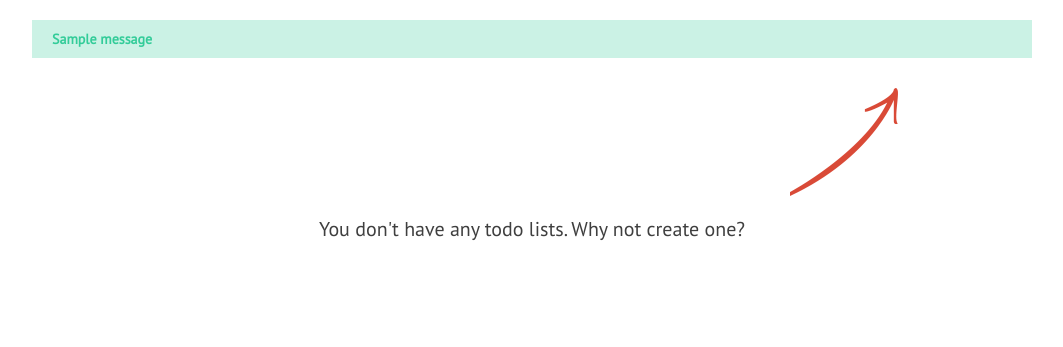
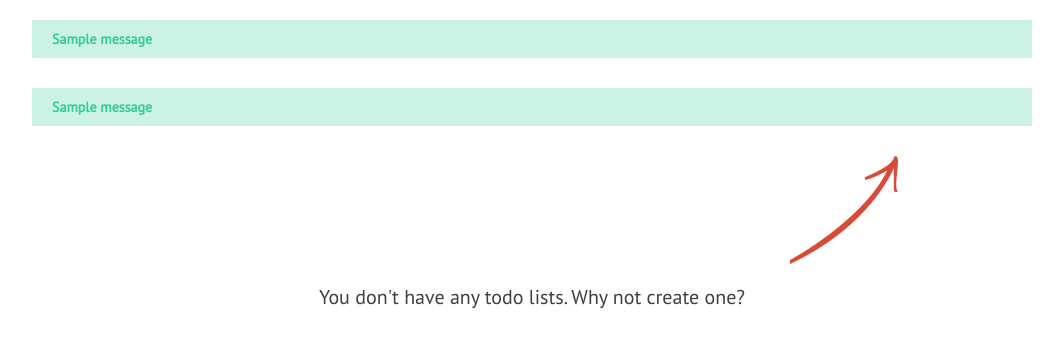
Before and after one commit to PatrickMayoMoran/python-prep, a Flask app: page /lists in a window 1280 px wide. Shown: the part 159-506 px from the top of the page, without its empty margins (108-1171 px from the left). Run offline with Flask 3, Linux system fonts and the light colour scheme; one stand-in notice (Sample message) is shown.

Commit message:
Add display of flash messages to layout template so they will appear on any page

```diff
--- a/175/todo_starter/templates/layout.html
+++ b/175/todo_starter/templates/layout.html
@@ -16,6 +16,15 @@
         {% endblock %}
       </div>
     </header>
+    {% with messages = get_flashed_messages(with_categories=true) %}
+      {% if messages %}
+        {% for category, message in messages %}
+          <div class="flash {{category}}">
+            <p>{{ message }}</p>
+          </div>
+        {% endfor %}
+      {% endif %}
+    {% endwith %}
     <main>
       {% block content %}
       <!-- Filled in by the `content` block from another template file -->
```
